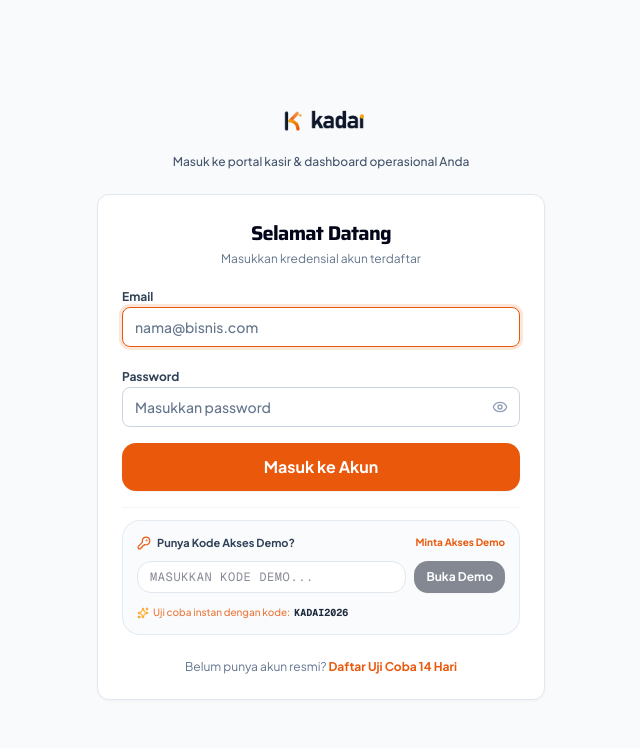
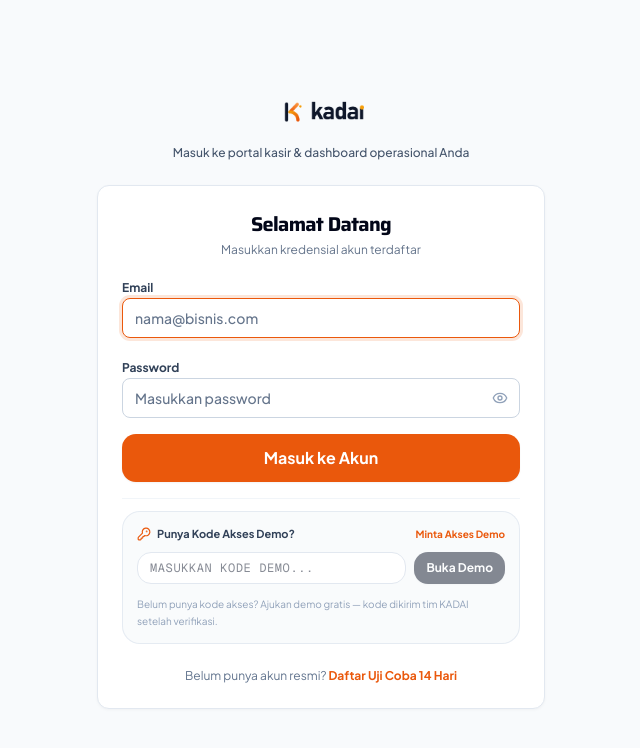
Before and after one commit to ATIOSLab/KADAI, a Next.js app in the folder kasir-pro/: page /login in a window 1280 px wide. Shown: the top 748 px of the page, without its empty margins (319-959 px from the left). Built offline with nearby package versions, Linux system fonts and the light colour scheme.

Commit message:
fix(login): hapus kode demo instan hardcoded (KADAI2026) yang tidak berlaku; arahkan ke pengajuan demo resmi

```diff
--- a/kasir-pro/src/app/(auth)/login/page.tsx
+++ b/kasir-pro/src/app/(auth)/login/page.tsx
@@ -3,7 +3,8 @@
 import { useState, useEffect, Suspense } from "react";
 import { useRouter, useSearchParams } from "next/navigation";
 import Link from "next/link";
-import { Eye, EyeOff, KeyRound, CheckCircle2, Sparkles, Building2 } from "lucide-react";
+import { Eye, EyeOff, KeyRound, CheckCircle2, Building2 } from "lucide-react";
+
 import { KadaiLockup } from "@/components/shared/kadai-logo";
 import { Button } from "@/components/ui/button";
 import { Input } from "@/components/ui/input";
@@ -375,17 +376,9 @@ function LoginForm() {
                     <p className="text-[10px] text-red-600 font-semibold">{demoCodeError}</p>
                   )}
                   <div className="pt-0.5">
-                    <button
-                      type="button"
-                      onClick={() => {
-                        setDemoCodeInput("KADAI2026");
-                        verifyCode("KADAI2026");
-                      }}
-                      className="text-[10px] text-primary/80 hover:text-primary font-medium hover:underline flex items-center gap-1"
-                    >
-                      <Sparkles className="size-3 text-amber-500" />
-                      Uji coba instan dengan kode: <strong className="font-mono text-slate-800">KADAI2026</strong>
-                    </button>
+                    <p className="text-[10px] text-slate-400 leading-relaxed">
+                      Belum punya kode akses? Ajukan demo gratis — kode dikirim tim KADAI setelah verifikasi.
+                    </p>
                   </div>
                 </div>
               ) : (
```
